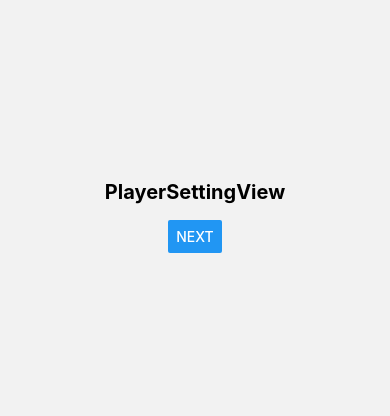
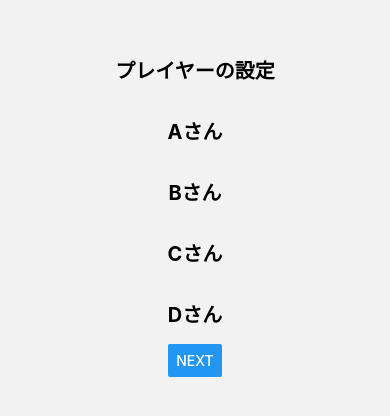
Before and after one commit to iik-matching/werewolfgame, a React Native app: screen /PlayerSetting in a window 390 px wide. Shown: the part 214-630 px from the top of the page. Built offline with nearby package versions, Linux system fonts and the light colour scheme.

Commit message:
modify:若干のUI変更

```diff
--- a/src/screens/000_home/Home.tsx
+++ b/src/screens/000_home/Home.tsx
@@ -15,8 +15,8 @@ const Home: React.FC<Props> = ({navigation}) => {
 
   return (
     <SafeAreaView style={styles.container}>
-      <Text style={styles.greeting}>Home</Text>
-      <Button title="next" onPress={Tap} />
+      <Text style={styles.greeting}>人狼ゲーム</Text>
+      <Button title="start" onPress={Tap} />
     </SafeAreaView>
   );
 };
--- a/src/screens/010_playerssetting/PlayerSetting.tsx
+++ b/src/screens/010_playerssetting/PlayerSetting.tsx
@@ -13,7 +13,11 @@ const PlayerSetting: React.FC<Props> = ({route, navigation}) => {
 
   return (
     <SafeAreaView style={styles.container}>
-      <Text style={styles.greeting}>PlayerSettingView</Text>
+      <Text style={styles.greeting}>プレイヤーの設定</Text>
+      <Text style={styles.greeting}>Aさん</Text>
+      <Text style={styles.greeting}>Bさん</Text>
+      <Text style={styles.greeting}>Cさん</Text>
+      <Text style={styles.greeting}>Dさん</Text>
       <Button title="next" onPress={Tap} />
     </SafeAreaView>
   );
--- a/src/screens/020_yakushokusetthing/YakushokuSetting.tsx
+++ b/src/screens/020_yakushokusetthing/YakushokuSetting.tsx
@@ -46,7 +46,11 @@ const YakushokuSetting: React.FC<Props> = ({navigation}) => {
 
   return (
     <SafeAreaView style={styles.container}>
-      <Text style={styles.greeting}>YakushokuSettingView</Text>
+      <Text style={styles.greeting}>役職設定</Text>
+      <Text style={styles.greeting}>人狼:１</Text>
+      <Text style={styles.greeting}>市民:１</Text>
+      <Text style={styles.greeting}>騎士：１</Text>
+      <Text style={styles.greeting}>占い師:１</Text>
       <Button title="next" onPress={Tap} />
     </SafeAreaView>
   );
--- a/src/screens/030_kakunin/Kakunin.tsx
+++ b/src/screens/030_kakunin/Kakunin.tsx
@@ -40,7 +40,7 @@ const Kakunin: React.FC<Props> = ({route, navigation}) => {
 
   return (
     <SafeAreaView style={styles.container}>
-      <Text style={styles.greeting}>Kakunin</Text>
+      <Text style={styles.greeting}>あなたはこの役職ですか？</Text>
       <Button title="next" onPress={Tap} />
     </SafeAreaView>
   );
```
